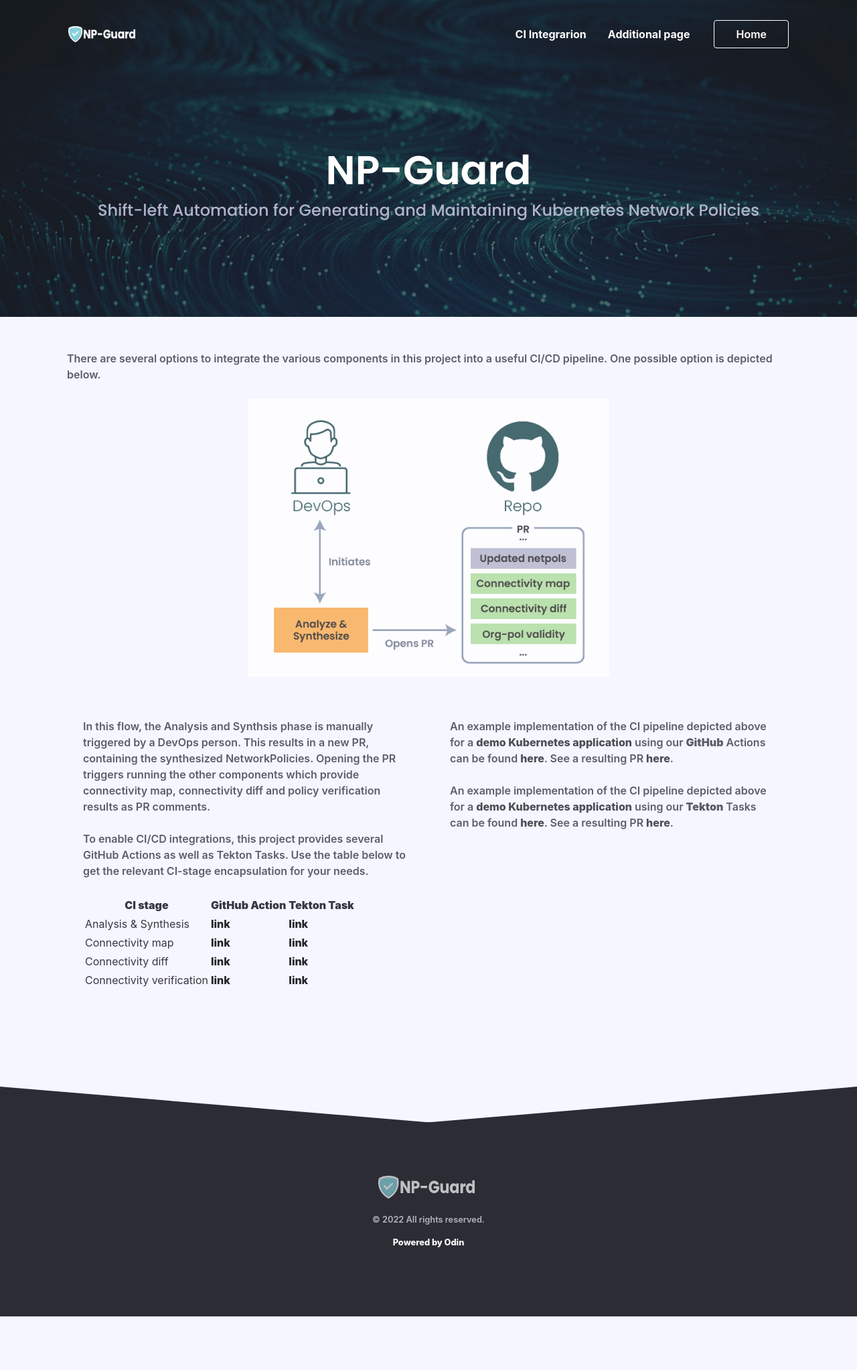
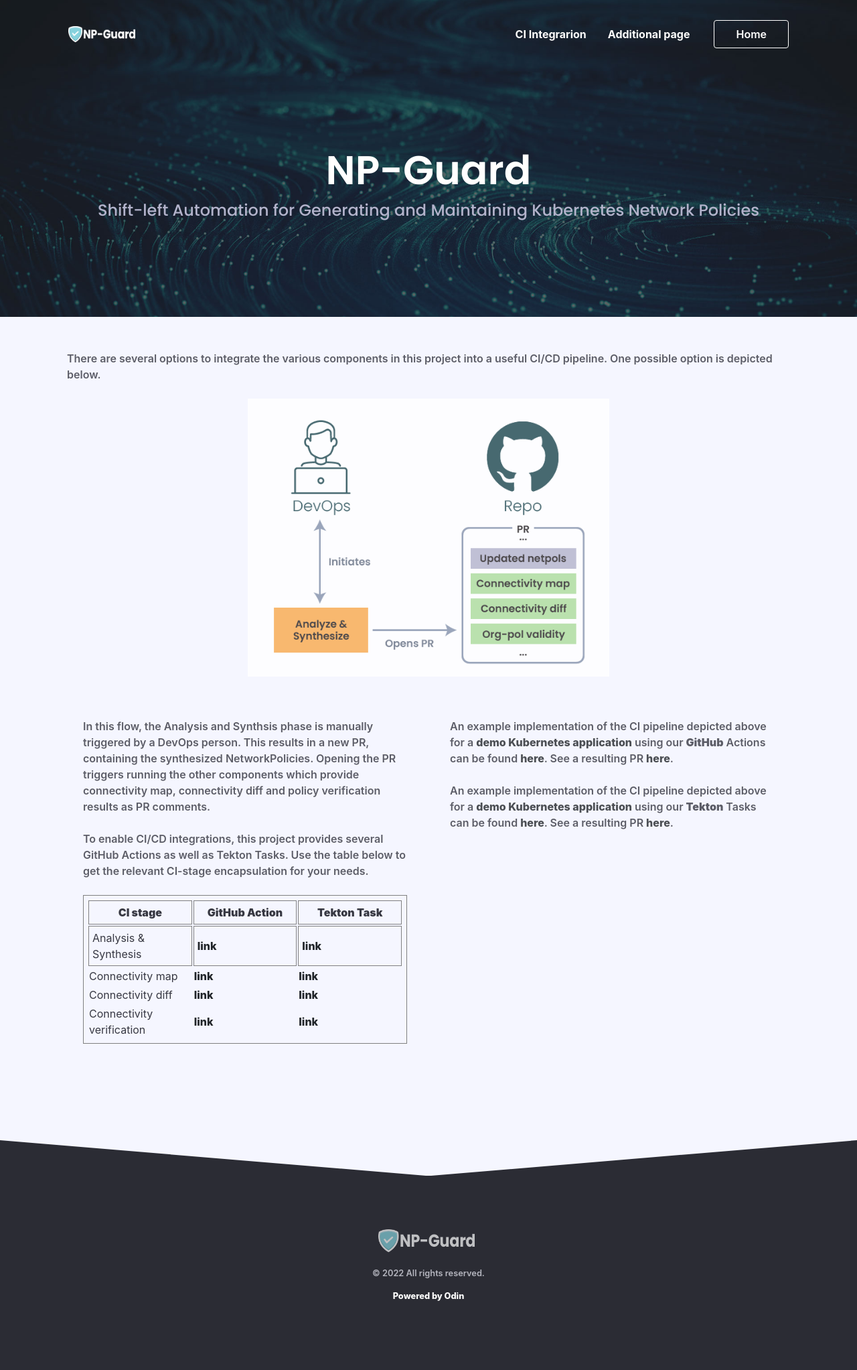
Before and after one commit to tkwsniva/np-guard, a Jekyll site: the page built from ci-integration.html, in a window 1280 px wide. Shown: the whole page at 67% size. Built offline with Jekyll 4.4.1, drawn with Linux system fonts in a browser that asks for light colours; nearby versions of some CDN libraries; some web fonts are replaced; comment, search, counter and statistics services are not loaded; before the commit the page ends 1965 px from its top, so only the background shows below that.

Commit message:
Update ci-integration-content.html

```diff
--- a/_includes/ci-integration-content.html
+++ b/_includes/ci-integration-content.html
@@ -10,29 +10,29 @@
 <p>To enable CI/CD integrations, this project provides several GitHub Actions as well as Tekton Tasks. Use the table below to get the relevant CI-stage encapsulation for your needs.</p>
 
 
-<table>
+<table style="border: 1px solid gray; padding: 5px;">
 	<thead>
-<tr>
-<th>
+<tr style="border: 1px solid gray; padding: 5px;">
+<th width="30%" style="border: 1px solid gray; padding: 5px;">
 <b>CI stage</b>
 </th>
-<th>
+<th width="30%" style="border: 1px solid gray; padding: 5px;">
 <b>GitHub Action</b>
 </th>
-<th>
+<th width="30%" style="border: 1px solid gray; padding: 5px;">
 <b>Tekton Task</b>
 </th>
 </tr>
 	</thead>
 		<tbody>
-<tr>
-<td>
+<tr style="border: 1px solid gray; padding: 5px;">
+<td style="border: 1px solid gray; padding: 5px;">
 Analysis & Synthesis
 </td>
-<td>
+<td style="border: 1px solid gray; padding: 5px;">
 <a href="https://github.com/marketplace/actions/k8s-networkpolicy-auto-synthesis" target="blank">link</a>
 </td>
-<td>
+<td style="border: 1px solid gray; padding: 5px;">
 <a href="https://github.com/np-guard/netpol-synthesizer/tree/master/tekton" target="blank">link</a>
 </td>
 </tr>
```
